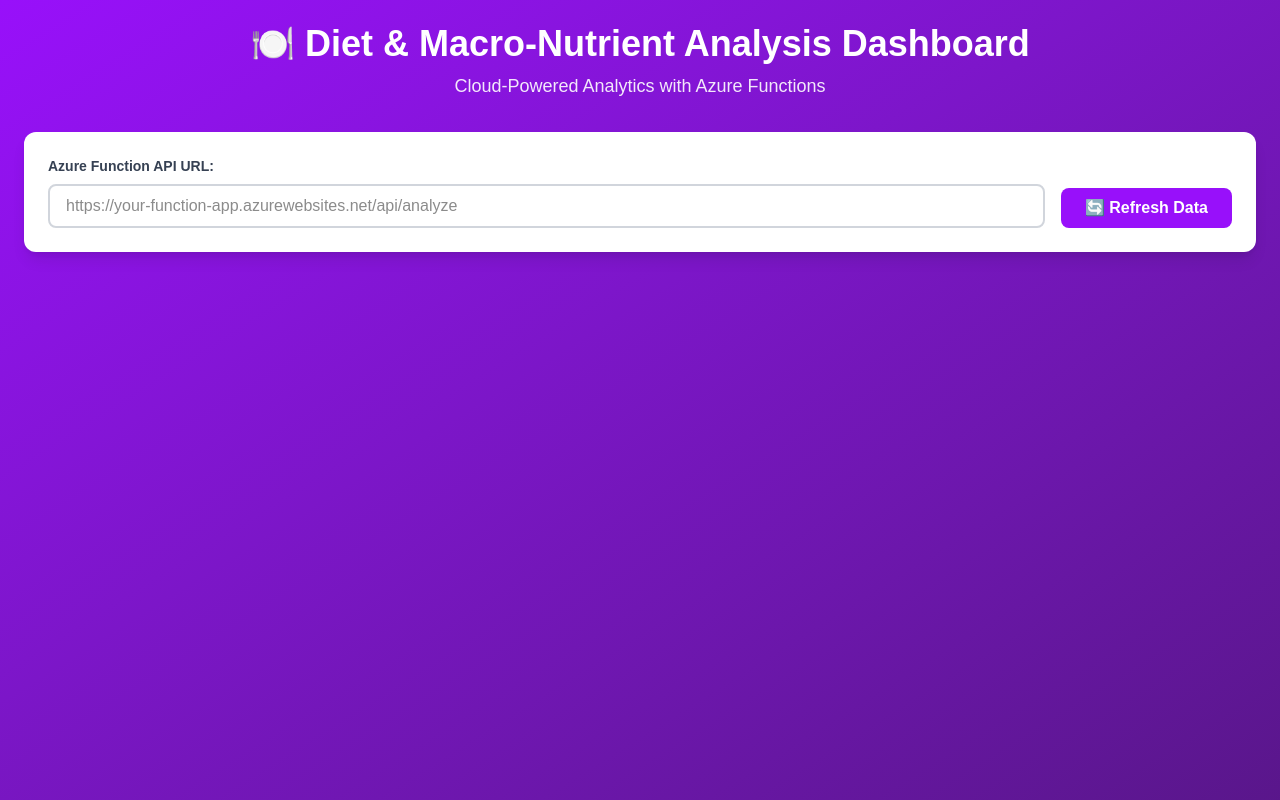
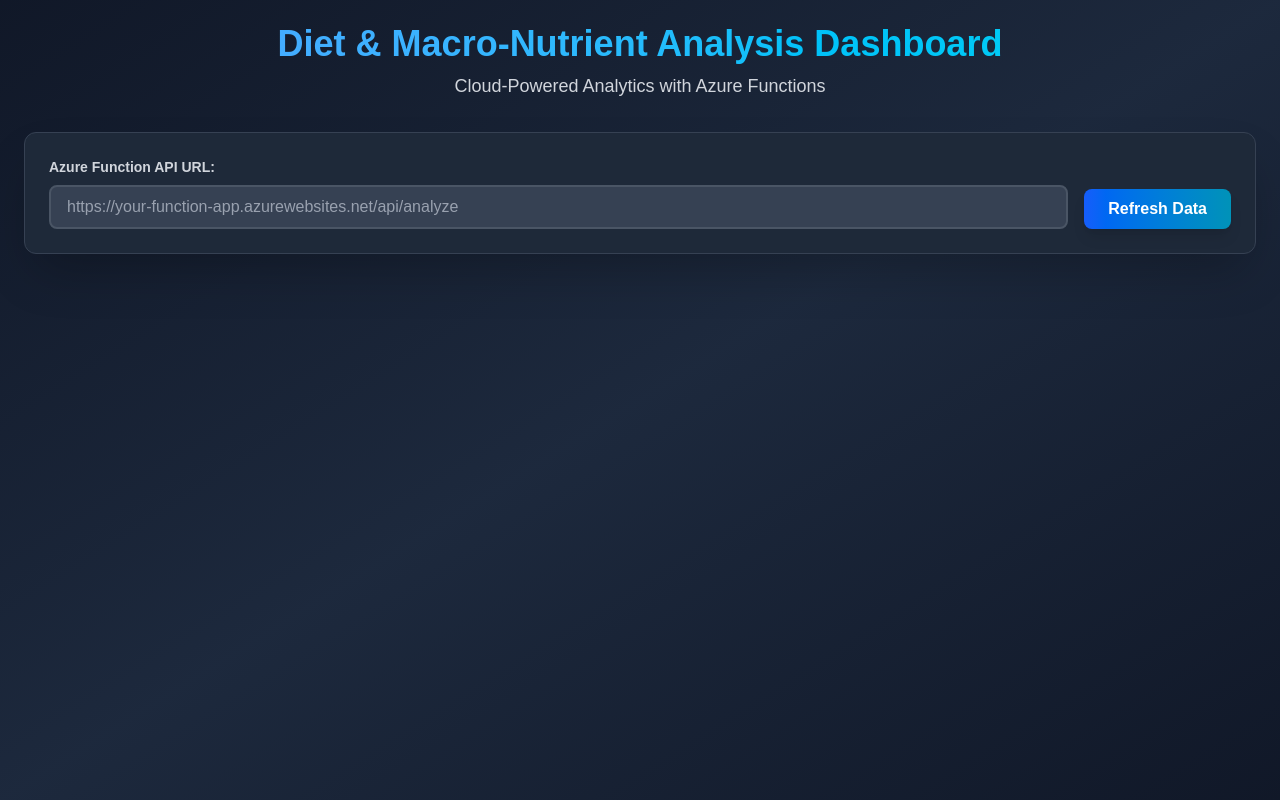
Before and after one commit to ThomasAnderson246/project2, a Next.js app in the folder frontend/: page / in a window 1280 px wide. Built offline with nearby package versions, Linux system fonts and the light colour scheme.

Commit message:
frontend changes
updates

```diff
--- a/frontend/src/app/page.tsx
+++ b/frontend/src/app/page.tsx
@@ -218,23 +218,23 @@ const distributionChartData = getDistributionChartData();
 const proteinChartData = getProteinChartData();
 
 return (
-  <div className="min-h-screen bg-gradient-to-br from-purple-600 to-purple-900 p-6">
+  <div className="min-h-screen bg-gradient-to-br from-gray-900 via-slate-800 to-gray-900 p-6">
     <div className="max-w-7xl mx-auto">
       {/* Header */}
       <div className="text-center text-white mb-8">
-        <h1 className="text-4xl font-bold mb-2">
-          🍽️ Diet & Macro-Nutrient Analysis Dashboard
+        <h1 className="text-4xl font-bold mb-2 bg-gradient-to-r from-blue-400 to-cyan-400 bg-clip-text text-transparent">
+          Diet & Macro-Nutrient Analysis Dashboard
         </h1>
-        <p className="text-lg opacity-90">
+        <p className="text-lg text-gray-300">
           Cloud-Powered Analytics with Azure Functions
         </p>
       </div>
 
       {/* Controls */}
-      <div className="bg-white rounded-xl shadow-lg p-6 mb-6">
+      <div className="bg-gray-800 border border-gray-700 rounded-xl shadow-2xl p-6 mb-6">
         <div className="flex gap-4 items-end flex-wrap">
           <div className="flex-1 min-w-[300px]">
-            <label className="block text-sm font-semibold text-gray-700 mb-2">
+            <label className="block text-sm font-semibold text-gray-300 mb-2">
               Azure Function API URL:
             </label>
             <input
@@ -242,29 +242,29 @@ return (
               value={apiUrl}
               onChange={(e) => setApiUrl(e.target.value)}
               placeholder="https://your-function-app.azurewebsites.net/api/analyze"
-              className="w-full px-4 py-2 border-2 border-gray-300 rounded-lg focus:border-purple-500 focus:outline-none"
+              className="w-full px-4 py-2 bg-gray-700 border-2 border-gray-600 text-white placeholder-gray-400 rounded-lg focus:border-blue-500 focus:outline-none transition-colors"
             />
           </div>
           <button
             onClick={fetchData}
             disabled={loading}
-            className="px-6 py-2 bg-purple-600 text-white rounded-lg font-semibold hover:bg-purple-700 disabled:bg-gray-400 disabled:cursor-not-allowed transition-all"
+            className="px-6 py-2 bg-gradient-to-r from-blue-600 to-cyan-600 text-white rounded-lg font-semibold hover:from-blue-700 hover:to-cyan-700 disabled:from-gray-600 disabled:to-gray-600 disabled:cursor-not-allowed transition-all shadow-lg"
           >
-            {loading ? "⏳ Loading..." : "🔄 Refresh Data"}
+            {loading ? "Loading..." : "Refresh Data"}
           </button>
         </div>
       </div>
 
       {/* Loading State */}
       {loading && (
-        <div className="text-center text-white text-xl py-10">
+        <div className="text-center text-gray-300 text-xl py-10">
           Loading data from Azure Functions...
         </div>
       )}
 
       {/* Error State */}
       {error && (
-        <div className="bg-red-500 text-white rounded-xl p-6 mb-6 text-center">
+        <div className="bg-red-900 border border-red-700 text-red-200 rounded-xl p-6 mb-6 text-center">
           {error}
         </div>
       )}
@@ -277,12 +277,12 @@ return (
             {data.summary.map((item, index) => (
               <div
                 key={index}
-                className="bg-white rounded-xl shadow-lg p-6 hover:shadow-xl transition-shadow"
+                className="bg-gray-800 border border-gray-700 rounded-xl shadow-lg p-6 hover:shadow-2xl hover:border-blue-500 transition-all"
               >
-                <h3 className="text-xs font-semibold text-gray-600 uppercase tracking-wider mb-2">
+                <h3 className="text-xs font-semibold text-gray-400 uppercase tracking-wider mb-2">
                   {item.label}
                 </h3>
-                <div className="text-3xl font-bold text-purple-600">
+                <div className="text-3xl font-bold bg-gradient-to-r from-blue-400 to-cyan-400 bg-clip-text text-transparent">
                   {item.value}
                 </div>
               </div>
@@ -292,9 +292,9 @@ return (
           {/* Charts Grid */}
           <div className="grid grid-cols-1 lg:grid-cols-2 gap-6 mb-6">
             {/* Macros Chart */}
-            <div className="bg-white rounded-xl shadow-lg p-6">
-              <h2 className="text-xl font-bold text-gray-800 mb-4">
-                📊 Average Macros by Diet Type
+            <div className="bg-gray-800 border border-gray-700 rounded-xl shadow-lg p-6">
+              <h2 className="text-xl font-bold text-white mb-4">
+                Average Macros by Diet Type
               </h2>
               <div className="h-80">
                 {macrosChartData && (
@@ -304,9 +304,9 @@ return (
             </div>
 
             {/* Distribution Chart */}
-            <div className="bg-white rounded-xl shadow-lg p-6">
-              <h2 className="text-xl font-bold text-gray-800 mb-4">
-                📈 Diet Type Distribution
+            <div className="bg-gray-800 border border-gray-700 rounded-xl shadow-lg p-6">
+              <h2 className="text-xl font-bold text-white mb-4">
+                Diet Type Distribution
               </h2>
               <div className="h-80">
                 {distributionChartData && (
@@ -319,9 +319,9 @@ return (
             </div>
 
             {/* Protein Chart */}
-            <div className="bg-white rounded-xl shadow-lg p-6 lg:col-span-2">
-              <h2 className="text-xl font-bold text-gray-800 mb-4">
-                🏆 Top 15 High-Protein Recipes
+            <div className="bg-gray-800 border border-gray-700 rounded-xl shadow-lg p-6 lg:col-span-2">
+              <h2 className="text-xl font-bold text-white mb-4">
+                Top 15 High-Protein Recipes
               </h2>
               <div className="h-96">
                 {proteinChartData && (
@@ -335,36 +335,36 @@ return (
           </div>
 
           {/* Metadata */}
-          <div className="bg-white rounded-xl shadow-lg p-6">
-            <h2 className="text-xl font-bold text-gray-800 mb-4">
-              📋 Analysis Metadata
+          <div className="bg-gray-800 border border-gray-700 rounded-xl shadow-lg p-6">
+            <h2 className="text-xl font-bold text-white mb-4">
+              Analysis Metadata
             </h2>
             <div className="space-y-3">
-              <div className="flex justify-between items-center py-2 border-b">
-                <span className="font-semibold text-gray-700">
+              <div className="flex justify-between items-center py-2 border-b border-gray-700">
+                <span className="font-semibold text-gray-300">
                   Highest Protein Diet:
                 </span>
-                <span className="text-purple-600 font-semibold">
+                <span className="text-blue-400 font-semibold">
                   {data.metadata.highestProteinDiet}
                 </span>
               </div>
-              <div className="flex justify-between items-center py-2 border-b">
-                <span className="font-semibold text-gray-700">
+              <div className="flex justify-between items-center py-2 border-b border-gray-700">
+                <span className="font-semibold text-gray-300">
                   Function Execution Time:
                 </span>
-                <span className="text-purple-600 font-semibold">
+                <span className="text-cyan-400 font-semibold">
                   {data.executionTimeMs} ms
                 </span>
               </div>
               <div className="py-2">
-                <span className="font-semibold text-gray-700 block mb-2">
+                <span className="font-semibold text-gray-300 block mb-2">
                   Most Common Cuisines by Diet:
                 </span>
                 <ul className="ml-4 space-y-1">
                   {Object.entries(data.metadata.commonCuisines).map(
                     ([diet, cuisine]) => (
-                      <li key={diet} className="text-gray-600">
-                        <strong>{diet}:</strong> {cuisine}
+                      <li key={diet} className="text-gray-400">
+                        <strong className="text-gray-300">{diet}:</strong> {cuisine}
                       </li>
                     )
                   )}
```
